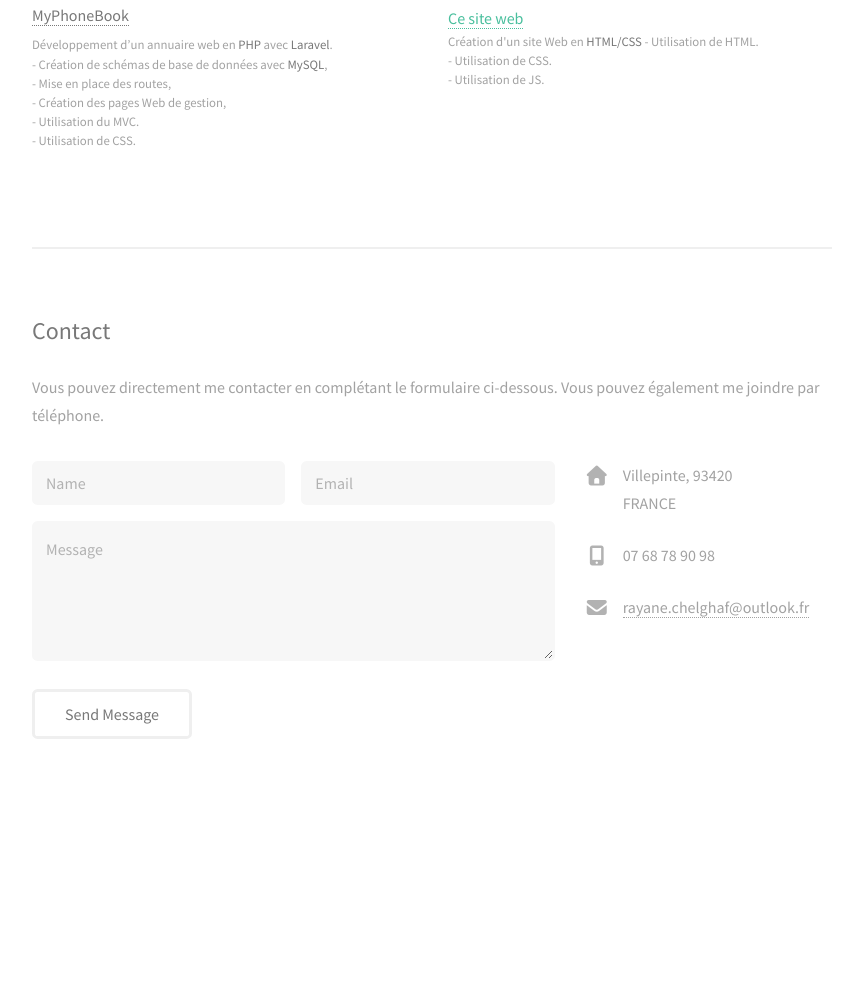
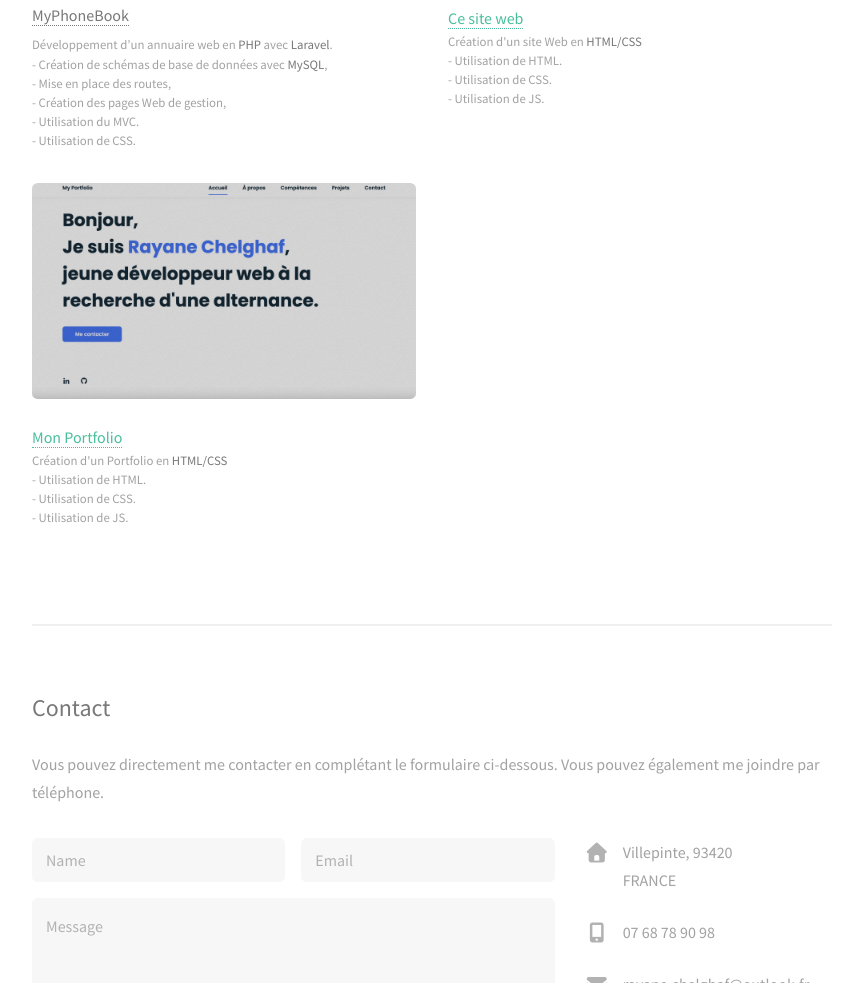
Before and after one commit to RayaneChelghaf/rayanechelghaf.github.io, a plain HTML site: page index.html in a window 1280 px wide. Shown: the part 2180-3163 px from the top of the page, without its empty margins (400-1263 px from the left). Before the commit the page ends 2999 px from the top, so only its background shows below. Drawn offline with Linux system fonts and the light colour scheme.

Commit message:
Add files via upload

```diff
--- a/index.html
+++ b/index.html
@@ -132,7 +132,16 @@
 							<article class="col-6 col-12-xsmall work-item">
 								<a href="Photos/Photo site.png" class="image fit thumb"><img src="Photos/Photo site.png" alt="site" /></a>
 								<a href="index.html">Ce site web</a></h3>
-								<p>Création d'un site Web en <strong>HTML/CSS</strong>
+								<p>Création d'un site Web en <strong>HTML/CSS</strong> <br>
+									- Utilisation de HTML.<br/>
+									- Utilisation de CSS.<br/>
+									- Utilisation de JS.<br/>
+								</p>
+							</article>
+							<article class="col-6 col-12-xsmall work-item">
+								<a href="Photos/Photo Portfolio.png" class="image fit thumb"><img src="Photos/Photo Portfolio.png" alt="portfolio" /></a>
+								<a href="https://chelghafrayane.github.io/">Mon Portfolio</a></h3>
+								<p>Création d'un Portfolio en <strong>HTML/CSS</strong><br>
 									- Utilisation de HTML.<br/>
 									- Utilisation de CSS.<br/>
 									- Utilisation de JS.<br/>
```
Also changed, not shown: Photos/Photo Portfolio.png (added).
